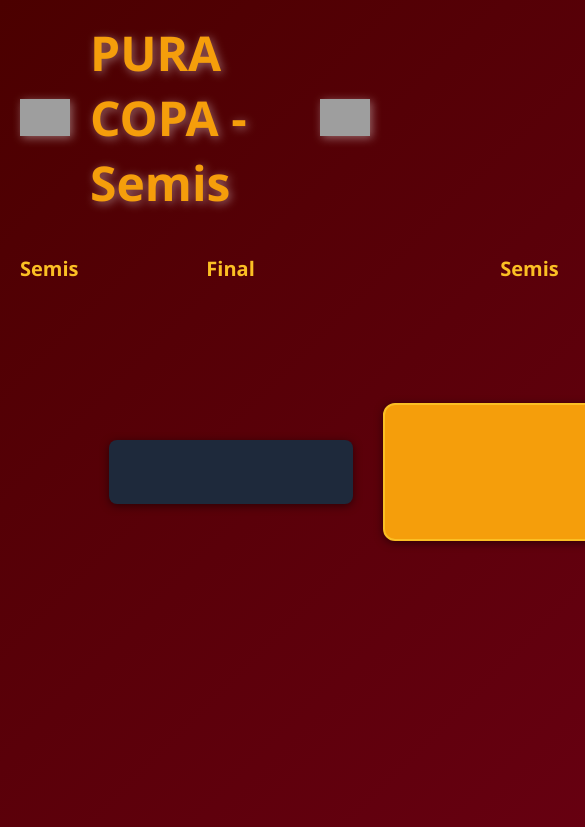
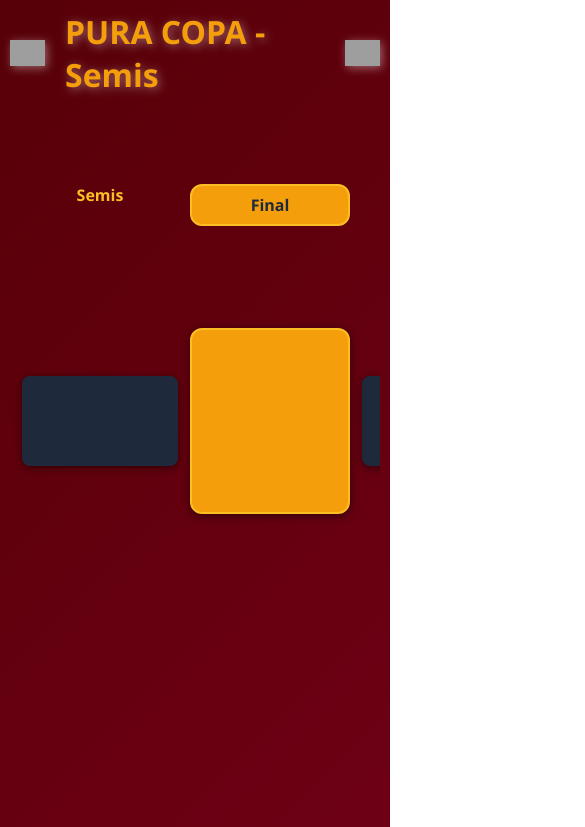
Before and after one commit to luismigdt/pura_copa, a plain HTML site: page semis.html in a window 390 px wide. Shown: the top 827 px of the page, 585 px wide, since content can reach past the window. Drawn offline with Linux system fonts and the light colour scheme; no server answers; grey boxes are pictures that could not be loaded.

Commit message:
Update semis.html

```diff
--- a/semis.html
+++ b/semis.html
@@ -56,9 +56,14 @@
       font-weight: bold;
       font-size: 1.25rem;
       text-align: center;
-      grid-row: 1;
+      grid-row: 2; /* Aquí está el cambio para que coincida con el primero */
       user-select: none;
     }
+    /* Alinear los títulos en columnas específicas, igual que en cuartos */
+    .round-title.semis-left { grid-column: 2; }
+    .round-title.final { grid-column: 3; }
+    .round-title.semis-right { grid-column: 4; }
+
     .match {
       background: #1e293b;
       border-radius: 8px;
@@ -91,17 +96,38 @@
       justify-content: center;
       align-items: center;
     }
-    /* Posicionamiento */
-    .bracket .round-title:nth-child(1)  { grid-column: 1; }
-    .bracket .round-title:nth-child(2)  { grid-column: 2; }
-    .bracket .round-title:nth-child(3)  { grid-column: 3; }
-    .bracket .round-title:nth-child(4)  { grid-column: 4; }
-    .bracket .round-title:nth-child(5)  { grid-column: 5; }
-    /* Semifinales */
+    /* Posicionamiento partidos */
     #s1 { grid-column: 2; grid-row: 6 / span 2; }
     #s2 { grid-column: 4; grid-row: 6 / span 2; }
-    /* Final */
     #f1 { grid-column: 3; grid-row: 5 / span 4; }
+
+    /* Responsive igual que antes */
+    @media (max-width: 768px) {
+      h1 {
+        font-size: 2rem;
+      }
+      .title-container img {
+        width: 35px;
+        height: 35px;
+      }
+      .bracket {
+        gap: 6px 12px;
+        overflow-x: auto;
+        padding-bottom: 20px;
+        justify-content: start;
+      }
+      .match, .final {
+        min-width: 140px;
+        padding: 8px;
+        font-size: 0.8rem;
+      }
+      .round-title {
+        font-size: 1rem;
+      }
+      body {
+        padding: 10px;
+      }
+    }
   </style>
 </head>
 <body>
@@ -113,9 +139,9 @@
   </div>
 
   <div class="bracket">
-    <div class="round-title">Semis</div>
-    <div class="round-title">Final</div>
-    <div class="round-title">Semis</div>
+    <div class="round-title semis-left">Semis</div>
+    <div class="round-title final">Final</div>
+    <div class="round-title semis-right">Semis</div>
 
     <div class="match" id="s1"></div>
 
@@ -207,6 +233,13 @@
     });
 
     loadMatches();
+
+    // Animación suave background gradient
+    let pos = 0;
+    setInterval(() => {
+      pos += 0.3;
+      document.body.style.backgroundPosition = `${pos}% ${pos}%`;
+    }, 100);
   </script>
 
 </body>
```
